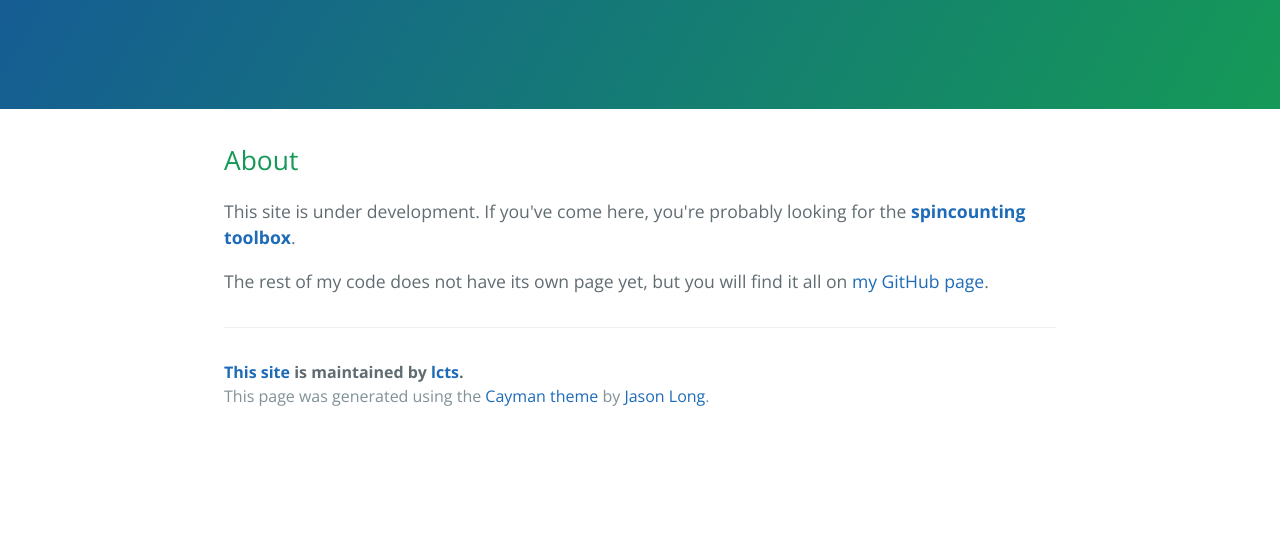
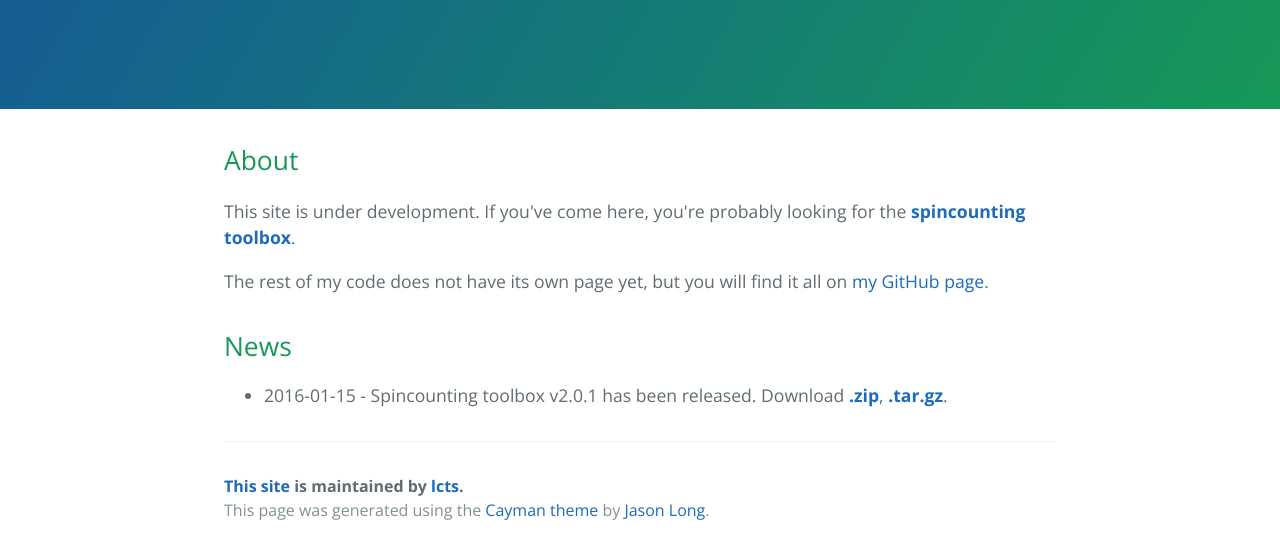
Before and after one commit to lcts/lcts.github.io, a plain HTML site: page index.html in a window 1280 px wide. Shown: the part 208-766 px from the top of the page. Drawn offline with nearby package versions, Linux system fonts and the light colour scheme.

Commit message:
added News section with release

```diff
--- a/index.html
+++ b/index.html
@@ -32,6 +32,14 @@
 
 		<p>The rest of my code does not have its own page yet, but you will find it all on <a href="https://github.com/lcts">my GitHub page</a>.</p>
 
+		<h2><a class="anchor" href="#news" id=
+		"news"><span class=
+		"octicon octicon-link"></span></a>News</h2>
+
+		<ul>
+			<li>2016-01-15 - Spincounting toolbox v2.0.1 has been released. Download <a href="https://github.com/lcts/spincounting/archive/v2.0.1.zip"><strong>.zip</strong></a>, <a href="https://github.com/lcts/spincounting/archive/v2.0.1.tar.gz"><strong>.tar.gz</strong></a>.</li>
+		</ul>
+
 		<footer class="site-footer">
 			<span class="site-footer-owner"><a href=
 			"https://github.com/lcts/lcts.github.io">This site</a> is
```
